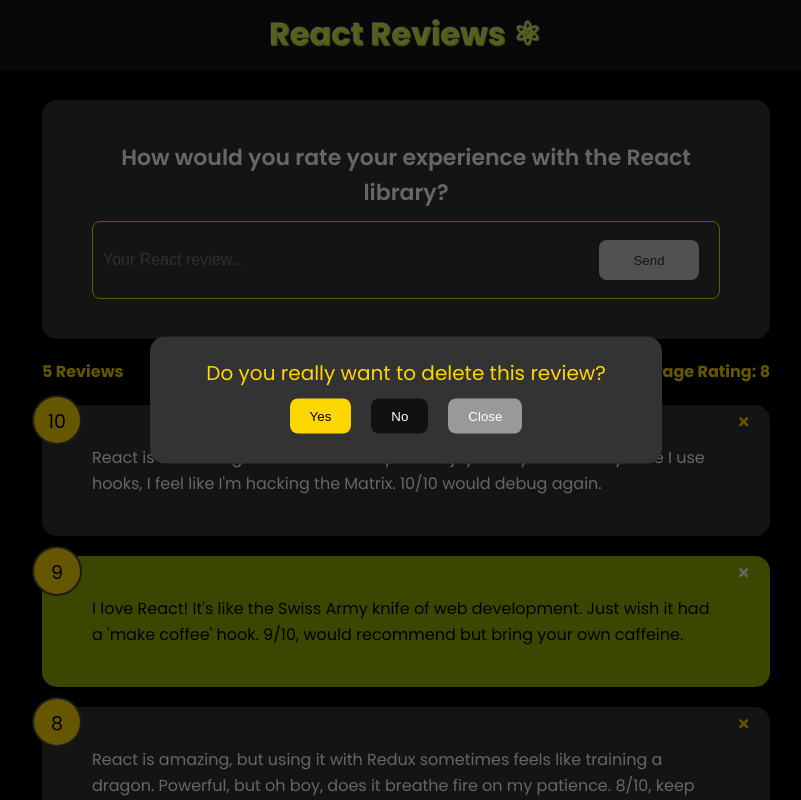
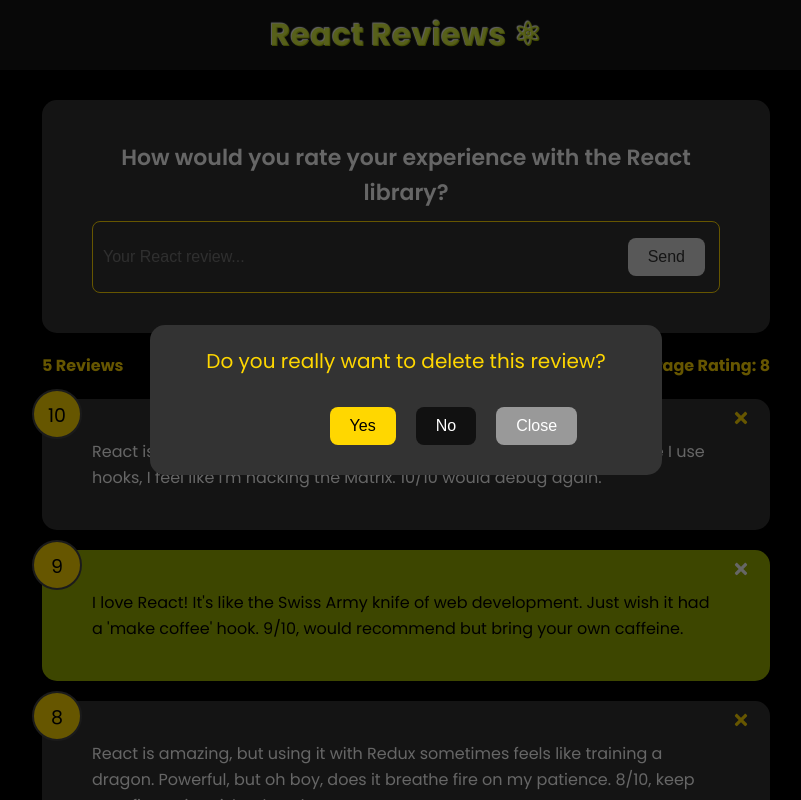
Before and after one commit to steven-oehley/ReactReview, a React (Create React App) app: page / in a window 1280 px wide. Both pictures are taken after a click on the button 977 px from the left and 423 px from the top of the page. Shown: the top 800 px of the page, without its empty margins (234-1035 px from the left). Built offline with nearby package versions, Linux system fonts and the light colour scheme.

Commit message:
added reusable button

```diff
--- a/src/components/FeedbackForm.jsx
+++ b/src/components/FeedbackForm.jsx
@@ -1,18 +1,16 @@
-import PropTypes from "prop-types";
+import { useState } from "react";
+import Card from "./shared/Card";
+import Button from "./shared/Button";
 
-import { useState } from "react";
-
-import Card from "./shared/Card";
-
-function FeedbackForm() {
+const FeedbackForm = () => {
   const [text, setText] = useState("");
 
   const handleSubmit = (e) => {
     e.preventDefault();
   };
 
-  const handleChange = ({ target }) => {
-    setText(target.value);
+  const handleChange = (e) => {
+    setText(e.target.value);
   };
 
   const btnDisabled = text.length === 0;
@@ -30,15 +28,13 @@
             value={text}
             onChange={handleChange}
           />
-          <button className="btn" type="submit" disabled={btnDisabled}>
+          <Button variant="primary" disabled={btnDisabled}>
             Send
-          </button>
+          </Button>
         </div>
       </form>
     </Card>
   );
-}
-
-FeedbackForm.propTypes = {};
+};
 
 export default FeedbackForm;
--- a/src/components/FeedbackItem.jsx
+++ b/src/components/FeedbackItem.jsx
@@ -7,7 +7,10 @@
     <Card reverse={reverse}>
       <div className="num-display">{rating}</div>
       <button onClick={() => handleDeleteClick(id)} className="close">
-        <FaTimes color={reverse ? "#fff" : "#FFD700"} />
+        <FaTimes
+          style={{ fontSize: "1.125rem" }}
+          color={reverse ? "#fff" : "#FFD700"}
+        />
       </button>
       <div className="text-display">{text}</div>
     </Card>
--- a/src/components/Modal.jsx
+++ b/src/components/Modal.jsx
@@ -1,4 +1,6 @@
 import PropTypes from "prop-types";
+
+import Button from "./shared/Button";
 
 function Modal({ isVisible, onAccept, onDecline, onClose }) {
   if (!isVisible) return null;
@@ -7,15 +9,17 @@
     <div className="modal-backdrop">
       <div className="modal">
         <p>Do you really want to delete this review?</p>
-        <button className="modal-btn-yes" onClick={onAccept}>
-          Yes
-        </button>
-        <button className="modal-btn-no" onClick={onDecline}>
-          No
-        </button>
-        <button className="modal-btn-close" onClick={onClose}>
-          Close
-        </button>
+        <div className="modal-buttons">
+          <Button variant="modal-yes" onClick={onAccept}>
+            Yes
+          </Button>
+          <Button variant="modal-no" onClick={onDecline}>
+            No
+          </Button>
+          <Button variant="modal-close" onClick={onClose}>
+            Close
+          </Button>
+        </div>
       </div>
     </div>
   );
--- /dev/null
+++ b/src/components/shared/Button.jsx
@@ -0,0 +1,36 @@
+import PropTypes from "prop-types";
+
+const Button = ({
+  variant,
+  onClick = () => {},
+  disabled = false,
+  children,
+  className = "",
+}) => {
+  return (
+    <button
+      className={`btn ${variant} ${className}`}
+      onClick={onClick}
+      disabled={disabled}
+    >
+      {children}
+    </button>
+  );
+};
+
+Button.propTypes = {
+  variant: PropTypes.oneOf([
+    "primary",
+    "secondary",
+    "danger",
+    "modal-yes",
+    "modal-no",
+    "modal-close",
+  ]).isRequired,
+  onClick: PropTypes.func,
+  disabled: PropTypes.bool,
+  children: PropTypes.node.isRequired,
+  className: PropTypes.string,
+};
+
+export default Button;
--- a/src/index.css
+++ b/src/index.css
@@ -120,6 +120,10 @@
   outline: none;
 }
 
+form button {
+  margin: 0.5rem 0.25rem;
+}
+
 .feedback-stats {
   color: #ffd700;
   display: flex;
@@ -148,38 +152,54 @@
 }
 
 .btn {
-  color: #000;
-  border: 0;
+  padding: 10px 20px;
   border-radius: 8px;
-  width: 100px;
-  height: 40px;
   cursor: pointer;
+  border: none;
+  font-size: 16px;
+  transition: background-color 0.3s ease, transform 0.3s ease;
 }
 
-.btn-primary {
+.primary {
   background-color: #ffd700;
+  color: #000;
 }
 
-.btn-secondary {
-  background: #ffd700;
+.secondary {
+  background-color: #333;
+  color: #ffd700;
 }
 
-.btn:hover {
+.danger {
+  background-color: #d9534f;
+  color: #fff;
+}
+
+.modal-yes {
+  background-color: #ffd700;
+  color: #000;
+}
+
+.modal-no {
+  background-color: #111;
+  color: #fff;
+}
+
+.modal-close {
+  background-color: #999;
+  color: #fff;
+}
+
+.btn:disabled {
+  background-color: #dddddd;
+  color: #333;
+  cursor: not-allowed;
+}
+
+.btn:hover:not(:disabled) {
   transform: scale(0.98);
   opacity: 0.9;
 }
-
-.btn:disabled {
-  background-color: #cccccc;
-  color: #333;
-  cursor: auto;
-}
-
-.btn:disabled:hover {
-  transform: scale(1);
-  opacity: 1;
-}
-
 .message {
   padding-top: 10px;
   text-align: center;
@@ -238,29 +258,20 @@
   transform: translate(-50%, -50%);
 }
 
-form button,
+.modal-buttons {
+  width: 40%;
+  margin: 0 auto;
+  display: flex;
+  justify-content: space-around;
+  margin-top: 20px; /* Add some margin-top for better spacing */
+}
+
 .modal button {
   margin: 10px;
   padding: 10px 20px;
   border: none;
   border-radius: 8px;
   cursor: pointer;
-}
-
-.modal-btn-yes,
-form button {
-  background-color: #ffd700;
-  color: #000;
-}
-
-.modal-btn-no {
-  background-color: #111;
-  color: #fff;
-}
-
-.modal-btn-close {
-  background-color: #999;
-  color: #fff;
 }
 
 @media (max-width: 600px) {
```
